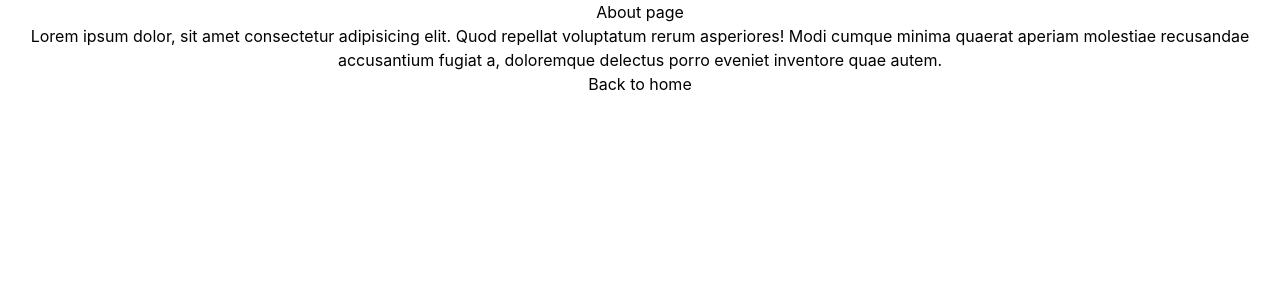
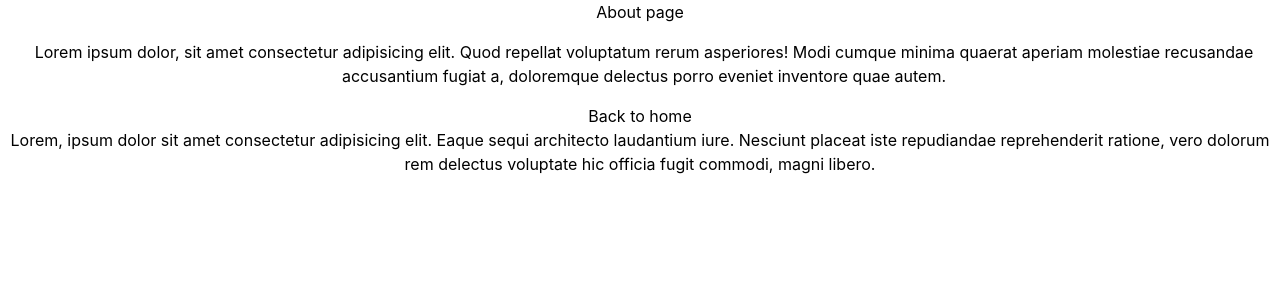
Before and after one commit to NidhitheCoder/advanced-react, a React (Create React App) app in the folder react-code-spliting/: page /about in a window 1280 px wide. Shown: the top 300 px of the page. Built offline with nearby package versions, Linux system fonts and the light colour scheme; the HTML template or start-up script is replaced by a standard one.

Commit message:
tailwind styles

```diff
--- a/react-code-spliting/src/components/About.jsx
+++ b/react-code-spliting/src/components/About.jsx
@@ -5,13 +5,19 @@ const About = () => {
     <div>
       <p>About page</p>
       <div>
-        <p>
+        <p className="pl-2 py-4">
           Lorem ipsum dolor, sit amet consectetur adipisicing elit. Quod
           repellat voluptatum rerum asperiores! Modi cumque minima quaerat
           aperiam molestiae recusandae accusantium fugiat a, doloremque delectus
           porro eveniet inventore quae autem.
         </p>
         <a href="/">Back to home</a>
+        <p className="w-full px-2">
+          Lorem, ipsum dolor sit amet consectetur adipisicing elit. Eaque sequi
+          architecto laudantium iure. Nesciunt placeat iste repudiandae
+          reprehenderit ratione, vero dolorum rem delectus voluptate hic officia
+          fugit commodi, magni libero.
+        </p>
       </div>
     </div>
   );
--- a/react-code-spliting/src/components/Teams.jsx
+++ b/react-code-spliting/src/components/Teams.jsx
@@ -42,7 +42,7 @@ const Teams = () => {
 
       <h2>Posts</h2>
       {posts?.map((post) => (
-        <div style={{ padding: "2rem" }}>
+        <div style={{ padding: "2rem" }} className="p-2 text-red-50">
           <h4>{post.title}</h4>
           <p>{post.body}</p>
         </div>
```
